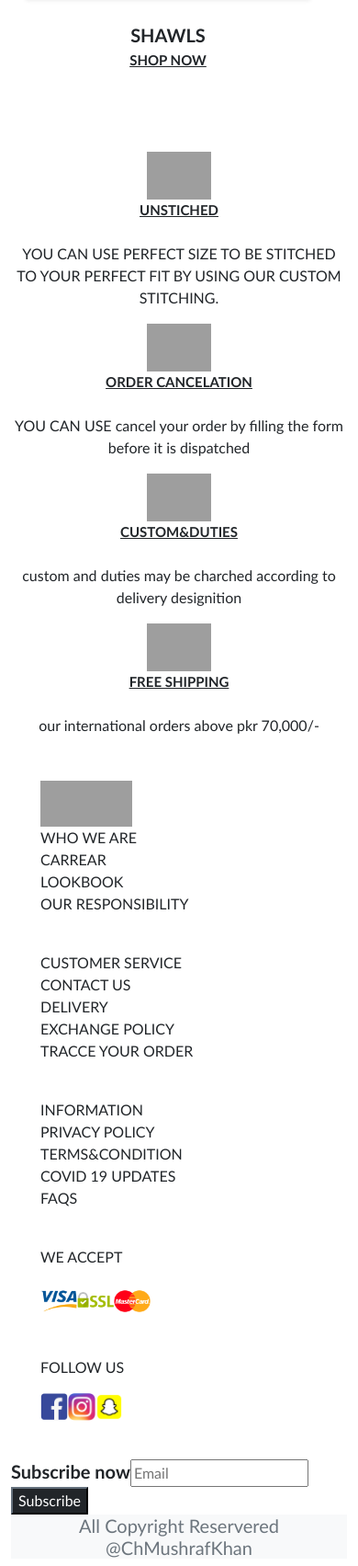
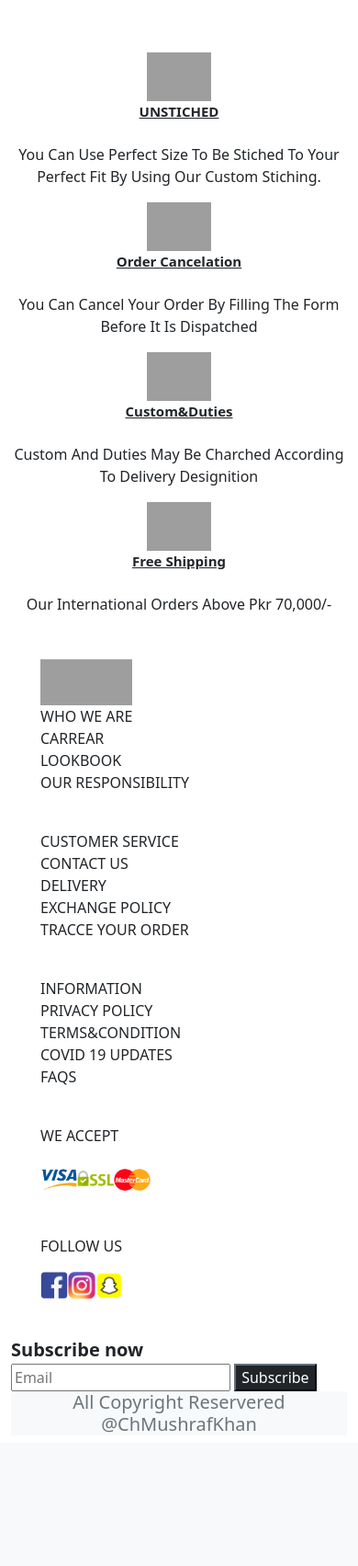
Before and after one commit to mushraf771/Baroque-pk, a Django app: page / in a window 390 px wide. Shown: the part 1106-2809 px from the top of the page at 92% size. After the commit the page ends 2664 px from the top, so only its background shows below. Run offline with Django 4.2, Linux system fonts and the light colour scheme; data comes from the database, SQL or seed files in the repository; both versions use the stored data as it was after the commit; parts of the project's set-up code (start-up, migrations or seed data) failed here and were passed over; some libraries are stand-ins or nearby versions; grey boxes are pictures that could not be loaded.

Commit message:
check commit

```diff
--- a/Baroque/myapp/static/css/broque.css
+++ b/Baroque/myapp/static/css/broque.css
@@ -109,26 +110,27 @@
     text-align: center;
     font-weight: bold;
     cursor: pointer;
-
+}
+.grid2 span{
+    text-transform: capitalize;
 }
 .grid2{
     display: flex;
     flex-direction: column;
     justify-content: center;
+    align-items: center;
     flex-wrap: wrap;
     border-right: 1px solid black;
+}
+.grid2:last-child{
+    border: none;
 }
 @media screen and (max-width: 768px) {
     .grid2{
        border: none;
     }
 }
-.grid21{
-    display: flex;
-    flex-direction: column;
-    justify-content: center;
-    flex-wrap: wrap;
-}
+
 .grid-icon{
     width: 70px;
     height: 70px;
--- a/Baroque/myapp/templates/base.html
+++ b/Baroque/myapp/templates/base.html
@@ -11,66 +11,63 @@
   {% comment %} load static {% endcomment %}
   {% load static %}
   <link rel="stylesheet" href="{% static 'css/broque.css' %}" >
+  {% comment %} block custom css {% endcomment %}
   {% block customcss %}
 
   {% endblock customcss %}
-
-  {% comment %} <link rel="stylesheet" href="{% static 'css/broque.css' %}"> {% endcomment %}
   <link rel="stylesheet" href="{% static 'css/owl.carousel.min.css' %}">
-  <link rel="stylesheet" href="{% static 'css/owl.theme.default.min.css' %}>
-  <!-- Bootstrap CSS -->
-  <link href="https://cdn.jsdelivr.net/npm/bootstrap@5.1.3/dist/css/bootstrap.min.css" rel="stylesheet" integrity="sha384-1BmE4kWBq78iYhFldvKuhfTAU6auU8tT94WrHftjDbrCEXSU1oBoqyl2QvZ6jIW3" crossorigin="anonymous">
+  <link rel="stylesheet" href="{% static 'css/owl.theme.default.min.css' %}">
+  {% comment %} <!-- Bootstrap CSS --> {% endcomment %}
+  {% comment %} <link href="https://cdn.jsdelivr.net/npm/bootstrap@5.1.3/dist/css/bootstrap.min.css" rel="stylesheet" integrity="sha384-1BmE4kWBq78iYhFldvKuhfTAU6auU8tT94WrHftjDbrCEXSU1oBoqyl2QvZ6jIW3" crossorigin="anonymous">
   <link rel="stylesheet" href="https://stackpath.bootstrapcdn.com/bootstrap/4.3.1/css/bootstrap.min.css"
-      integrity="sha384-ggOyR0iXCbMQv3Xipma34MD+dH/1fQ784/j6cY/iJTQUOhcWr7x9JvoRxT2MZw1T" crossorigin="anonymous">
+      integrity="sha384-ggOyR0iXCbMQv3Xipma34MD+dH/1fQ784/j6cY/iJTQUOhcWr7x9JvoRxT2MZw1T" crossorigin="anonymous"> {% endcomment %}
   <link rel="stylesheet" href="{% static 'css/bootstrap.css' %}">
   <link rel="stylesheet" href="https://pro.fontawesome.com/releases/v5.10.0/css/all.css"
     integrity="sha384-AYmEC3Yw5cVb3ZcuHtOA93w35dYTsvhLPVnYs9eStHfGJvOvKxVfELGroGkvsg+p" crossorigin="anonymous" />
+</head>
+<body>
+  {% comment %} block second Navbar {% endcomment %}
+  {% comment %} {% block Second_Navbar  %}
 
-
-</head>
-
-<body>
-  {% block townav  %}
-
-  {% endblock townav  %}
-
-  <nav class="navbar navbar-expand-lg navbar-light bg-light sticky-top mx-auto ">
-    <div class="container mx-auto">
+  {% endblock Second_Navbar  %} {% endcomment %}
+  <nav class="navbar navbar-expand-lg navbar-light bg-light sticky-top  ">
+    <div class="container-fluid mx-auto">
+      {% comment %} logo {% endcomment %}
       <a href="{% url 'home' %}" class="navbar-brand ">
           <img src="https://cdn.shopify.com/s/files/1/2277/5269/t/60/assets/baroque_logo-01.svg?v=3325848057508312822"
             alt="not found" class="logo" />
       </a>
-      <button class="navbar-toggler  " type="button" data-bs-toggle="collapse" data-bs-target="#navbarText" aria-controls="navbarText" aria-expanded="false" aria-label="Toggle navigation">
+      <button class="navbar-toggler" type="button" data-bs-toggle="collapse" data-bs-target="#navbarText" aria-controls="navbarText" aria-expanded="false" aria-label="Toggle navigation">
         <span class="navbar-toggler-icon "></span>
       </button>
       <div class="collapse navbar-collapse mx-auto" id="navbarText">
-        <ul class="navbar-nav me-auto mb-2 mb-lg-0 mx-auto nava">
-          <li class="nav-item active">
-          <a href="{% url 'collection' %}" class="nav-a p-1">Collection</a>
+        <ul class="navbar-nav mx-auto first_nav_ul">
+          <li class="nav-item ">
+          <a href="{% url 'collection' %}" class=" ">Collection</a>
         </li>
         <li class="nav-item ">
-          <a href="{% url 'sale' %}" class="nav-a p-1">Sale</a>
+          <a href="{% url 'sale' %}" class=" ">Sale</a>
         </li>
         <li class="nav-item ">
-          <a href="{% url 'rtw' %}" class="nav-a p-1 " >Ready to Wear</a>
+          <a href="{% url 'rtw' %}" class="  " >Ready to Wear</a>
         </li>
         <li class="nav-item">
-          <a  class="nav-a p-1 " href="{% url 'shawls' %}">shawls</a >
+          <a  class="  " href="{% url 'shawls' %}">shawls</a >
         </li>
         <li class="nav-item">
-          <a  class="nav-a p-1" href="{% url 'duppata' %}">duppatads</a >
+          <a  class=" " href="{% url 'duppata' %}">duppatads</a >
         </li>
         <li class="nav-item">
-          <a  class="nav-a p-1" href="{% url 'bottoms' %}">bottoms</a >
+          <a  class=" " href="{% url 'bottoms' %}">bottoms</a >
         </li>
         </ul>
         <span class="navbar-text">
-      <ul class="navbar-nav  nava">
+      <ul class="navbar-nav  first_nav_ul">
       {% comment %} <li class="nav-item ml-0">
               <i class=" fal fa-search mt-3 p-1" aria-hidden="true"></i>
       </li> {% endcomment %}
       <li class="nav-item dropdown mr-sm-2 form-inline navbar-text">
-          <a  class="nav-a p-1 dropdown-toggle" href="#" id="navbarDropdown" role="button" data-bs-toggle="dropdown" aria-expanded="false">
+          <a  class="dropdown-toggle" href="#" id="navbarDropdown" role="button" data-bs-toggle="dropdown" aria-expanded="false">
               PKR
             </a >
             <ul class="dropdown-menu" aria-labelledby="navbarDropdown">
@@ -82,13 +79,13 @@
       </li>
       <li class="nav-item ">
           <a  href="{% url 'cart' %} " class="text-black text-decoration-none ">
-                <i class="fal fa-shopping-bag mt-2 p-1" aria-hidden="false"></i>
+                <i class="fal fa-shopping-bag" aria-hidden="false"></i>
                 <span class=" bage">{{ request.session.cart.keys|length }}</span>
           </a >
       </li>
       <li class="nav-item ">
               <a  href="{% url 'myorder' %}" class="text-black text-decoration-none ">
-              <i class="fal fa-user  bg-light mt-2 p-1" aria-hidden="true"></i>
+              <i class="fal fa-user  bg-light" aria-hidden="true"></i>
               </a >
       </li>
       </ul>
@@ -108,7 +105,7 @@
 
 
 
-  <section class="container mx-auto pt-5">
+  <section class="container-fluid mx-auto pt-5">
 
     <div class="row d-flex co  justify-content-between justify-content-sm-center flex-wrap text-md-left ">
       <div class="col-12 col-sm-6  col-md-6 col-lg-2 mx-auto">
@@ -183,7 +180,7 @@
       </div>
     </div>
   </section>
-  <footer class="container">
+  <footer class="container-fluid">
     <div class="text-center bg-light text-muted"><h5>All Copyright Reservered @ChMushrafKhan</h5></div>
   </footer>
   <!-- Optional JavaScript -->
@@ -200,7 +197,12 @@
 
  <script src="https://stackpath.bootstrapcdn.com/bootstrap/4.3.1/js/bootstrap.min.js"></script>
 <!-- Optional JavaScript; choose one of the two! -->
- <script src="static/js/my.js"></script>
+ <script src="{% static 'js/bootstrap.js' %}"></script>
+ <script src="{% static 'js/jquery.js' %}"></script>
+ <script src="{% static 'js/Nzoom.min.js' %}"></script>
+ <script src="{% static 'js/owl.carousel.min.js' %}"></script>
+ <script src="{% static 'js/popper.js' %}"></script>
+
 
  <!-- Option 2: Separate Popper and Bootstrap JS -->
 
--- a/Baroque/myapp/templates/home.html
+++ b/Baroque/myapp/templates/home.html
@@ -1,25 +1,29 @@
 {% extends 'base.html' %}
    {% block title %}BAROQUE{% endblock title %}
     {% load static %}
-    {% block basecss %}
+    {% comment %} {% block basecss %}
     <link rel="stylesheet" href="{% static 'css/broque.css' %}">
-    {% endblock basecss %}
-    {% block townav %}
-      <nav class="navbar bg-dark">
-          <span class="navbar-text mx-auto">
+    {% endblock basecss %} {% endcomment %}
+    {% block Second_Navbar %}
+    <nav class="bg-dark d-flex">
+    <marquee width="100%" direction="left" height="">
+        <span class="navbar-text mx-auto container-fluid">
           <a  href=" {% url 'home' %} " class=" text-uppercase text-decoration-none text-white">Free Shipping in pakistan</a >
           </span>
-          </nav>
-              <nav class="navbar bg-light">
-          <span class="navbar-text mx-auto">
-          <a  href=" {% url 'home' %} " class=" text-capitalize text-black text-decoration-none">Help line : <i class="fab fa-whatsapp" aria-hidden="true"></i> +03028976771</a >
+        {% comment %} </marquee>
+        <marquee width="100%" direction="left" height=""> {% endcomment %}
+          {% comment %} </nav> {% endcomment %}
+              {% comment %} <nav class="navbar bg-light"> {% endcomment %}
+          <span class="navbar-text mx-auto container-fluid">
+          <a  href=" {% url 'home' %} " class=" text-capitalize text-white text-decoration-none">Help line : <i class="fab fa-whatsapp" aria-hidden="true"></i> +03028976771</a >
           </span>
-          </nav>
-      {% endblock townav %}
+        </marquee>
+      </nav>
+      {% endblock Second_Navbar %}
 {% block content %}
 
 
-  <div class="bd-example container">
+  <div class="bd-example">
     <div id="carouselExampleCaptions" class="carousel slide" data-ride="carousel">
       <ol class="carousel-indicators">
         <li data-target="#carouselExampleCaptions" data-slide-to="0" class="active"></li>
@@ -71,13 +75,13 @@
   </div>
   <section class="container mx-auto">
     <div class="row col-12 pt-4 ">
-      {% for x in images %}
+      {% for category in categories %}
 
       <div class="pt-3 mx-auto col-12 col-sm-4 col-sm-pt-4   rounded">
-        <a href=" {% url 'show_product' x.id %}" class=" text-dark text-uppercase text-decoration-none">
-        <img src="{{x.image.url}}" alt="image not found" class="img-fluid shadow-sm rounded"/>
+        <a href=" {% url 'show_product' category.id %}" class=" text-dark text-uppercase text-decoration-none">
+        <img src="{{category.image.url}}" alt="image not found" class="img-fluid shadow-sm rounded"/>
         <div class="description  pt-4">
-          <span class="type  font-weight-bold">{{x.title}}</span><br>
+          <span class="type  font-weight-bold">{{category.title}}</span><br>
           <span class="shop-now">shop now</span>
         </div>
       </a>
@@ -87,17 +91,16 @@
   </section>
 
 
-<section class="container mx-auto pt-4">
+<section class="container-fluid mx-auto pt-4">
     <div class="row pt-5 ">
       <div class=" grid2 pt-3 mx-auto col-12 col-sm-12 col-md-3 col-lg-3 col-xl-3 col-sm-pt-4">
         <img src="https://cdn.shopify.com/s/files/1/2277/5269/files/try3.png?v=1618555391" alt=""
           class="img-fluid grid-icon mx-auto">
         <span class="shop-now">UNSTICHED</span>
         <br>
-        <span class="description-text">YOU CAN USE PERFECT SIZE TO BE
-          STITCHED TO YOUR PERFECT FIT
-          BY USING OUR CUSTOM
-          STITCHING.
+        <span class="description-text"> you can use perfect  size to be stiched to your perfect
+           fit by using our custom stiching.
+
         </span>
       </div>
 
@@ -106,7 +109,7 @@
           class="img-fluid grid-icon mx-auto">
         <span class="shop-now">order cancelation</span>
         <br>
-        <span class="description-text">YOU CAN USE cancel your order by
+        <span class="description-text">you can cancel your order by
           filling the form before it is
           dispatched
         </span>
@@ -124,7 +127,7 @@
       </div>
 
 
-      <div class=" grid21 pt-3 mx-auto col-12 col-sm-12 col-md-3 col-lg-3 col-xl-3 col-sm-pt-4">
+      <div class=" grid2 pt-3 mx-auto col-12 col-sm-12 col-md-3 col-lg-3 col-xl-3 col-sm-pt-4">
         <img src="https://cdn.shopify.com/s/files/1/2277/5269/files/try4.png?v=1618555440" alt=""
           class="img-fluid grid-icon mx-auto">
         <span class="shop-now">free shipping</span>
--- a/Baroque/myapp/views.py
+++ b/Baroque/myapp/views.py
@@ -201,61 +201,84 @@
 ''' Homepage class based view'''
 class Barque(View):
    def get(self, request):
-      images=Categorie.objects.all()
-      return render(request,'home.html',{"images":images})
+      cart = request.session.get('cart')
+      if not cart:
+         request.session['cart'] = {}
+      # hint --> should return a list of all categories
+      categories=Categorie.objects.all()
+      return render(request,'home.html',{"categories":categories})
+
 ''' Baroque 2nd page products list of selected Categorie '''
 """ function based view """
 def product(request,id):
-   cat=Categorie.objects.filter(id=id)[0]
+   # hint --> should return a specific targeted category
+   category=Categorie.objects.filter(id=id)[0]
+   # hint --> should return a list of all products of specific category
    products=Product.objects.filter(category_id=id)
-   return render(request,'page2.html',{'products':products,'cat':cat})
+   return render(request,'page2.html',{'products':products,'category':category})
 
 ''' Baroque 3 page selected product details '''
 """ class based view """
 class DetailsView(View):
    def get(self,request,pk,category_id):
+      # hint --> check product added to cart or not
       cart = request.session.get('cart')
       if not cart:
          request.session['cart'] = {}
-      prod = Product.objects.get(pk=pk)
+      product = Product.objects.get(pk=pk)
       # hint --> should return a list sorted by similarity
-      may=Product.objects.filter(category_id=category_id).all().exclude(pk=pk)
-      all = Product_image.objects.filter(Product_images_id=pk)
-      cat = Categorie.objects.filter(pk=category_id)[0]
-      # print(cat)
-      pd = Product.objects.filter(pk=pk)[0]
-      # print(pd)
-      return render(request,'page3.html',{'prod': prod,'pros':all,'may':may,'cat':cat,'pd':pd })
+      also_like=Product.objects.filter(category_id=category_id).all().exclude(pk=pk)
+      # hint --> should return all linked images of product
+      product_images = Product_image.objects.filter(Product_images_id=pk)
+      # hint --> should return category of product for breadcrumb
+      category = Categorie.objects.filter(pk=category_id)[0]
+      # hint --> should return product name for breadcrumb
+      product_name = Product.objects.filter(pk=pk)[0]
+      return render(request,'page3.html',{'product': product,'product_images':product_images,'also_like':also_like,'category':category,'product_name':product_name })
 
 ''' Baroque Manage Cart Page '''
 """ class based view """
 class Cart(View):
    def post(self,request):
+      # hint --> requests
       product= request.POST.get('product')
       remove= request.POST.get('remove')
       cart = request.session.get('cart')
       delete= request.POST.get('delete')
+      # hint --> check cart
       if cart:
+         # hint --> check quantity of product in cart
          quantity = cart.get(product)
          if quantity:
+            # hint --> if request is remove and quantity of product is less then or equal to 1
             if remove:
+               # hint --> then remove item from list by using pop
                if quantity<=1:
                   cart.pop(product)
+               # hint --> if quantity is grater then 1 then subtract 1 from the quantity
                else:
                   cart[product] = quantity - 1
+            # hint --> if quantity is equal to or grater then 0 then add 1+ to the quantity
             else:
                 cart[product] = quantity + 1
+         # hint --> if quantity is equal to 0 or product not in cart then set product to cart and quantity is equal to 1
          else:
             cart[product]  = 1
+      # hint --> if item not in cart
       else:
          cart = {}
+         # hint --> if quantity is equal to 0 or product not in cart then set product to cart and quantity is equal to 1
          cart[product] = 1
       request.session['cart']=cart
       return redirect('/cart')
    def get(self, request):
+      # hint --> get all items in cart keys
       cart= request.session.get('cart')
       if cart:
+         # hint --> make list of ids from cart added items
          ids= list(request.session.get('cart').keys())
+         # hint --> filters product by ids from cart keys
+         # hint --> id__in method lookup all matching ids
          products = Product.objects.filter(id__in=ids)
          return render(request,'cart.html',{'products':products})
       return render(request,'cart.html',)
@@ -264,18 +287,18 @@
 """ class based view """
 class Orders(View):
    def post(self, request):
-      fm= OrderForm(request.POST)
+      data= OrderForm(request.POST)
       orderform=OrderForm(label_suffix='')
       cart= request.session.get('cart')
       products = Product.objects.filter(id__in=list(cart.keys()))
-      if fm.is_valid():
-         fname= fm.cleaned_data['fname']
-         lname= fm.cleaned_data['lname']
-         email= fm.cleaned_data['email']
-         phone= fm.cleaned_data['phone']
-         address= fm.cleaned_data['address']
-         region= fm.cleaned_data['region']
-         city= fm.cleaned_data['city']
+      if data.is_valid():
+         fname= data.cleaned_data['fname']
+         lname= data.cleaned_data['lname']
+         email= data.cleaned_data['email']
+         phone= data.cleaned_data['phone']
+         address= data.cleaned_data['address']
+         region= data.cleaned_data['region']
+         city= data.cleaned_data['city']
          for product in products:
             order =Order(fname=fname,lname=lname,email=email,
             phone=phone,address=address,city=city,region=region,product=Product(product.id),product_price=product.product_price,
```
Also changed, not shown: other parts of Baroque/myapp/static/css/broque.css (+18 -17 lines), Baroque/myapp/forms.py (+8 -1 lines), Baroque/myapp/templates/cart.html (+1 -6 lines), Baroque/myapp/templates/page2.html (+6 -6 lines), Baroque/myapp/templates/page3.html (+17 -17 lines), Baroque/Baroque/urls.py (line endings or trailing spaces), Baroque/db.sqlite3.
